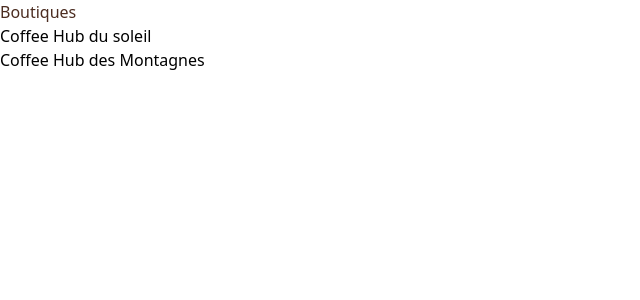
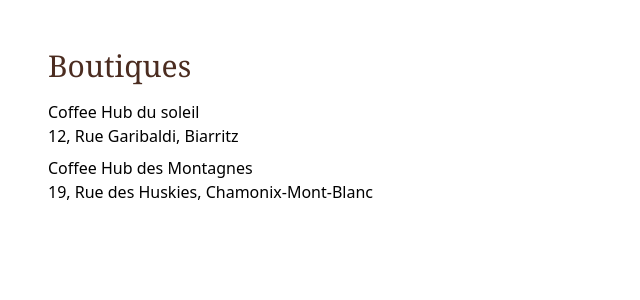
Before and after one commit to Smophmie/coffee_hub, an Angular app: page /shoplist in a window 1280 px wide. Shown: the top 300 px of the page, without its empty margins (0-640 px from the left). Built offline with nearby package versions, Linux system fonts and the light colour scheme; data requests are answered from the project's data file.

Commit message:
display shop list

```diff
--- a/db.json
+++ b/db.json
@@ -11,6 +11,7 @@
             "zipcode": "64200"
           },
           "geo": {
+            "type": "point",
             "coordinates": [
               45.757879,
               4.852517
@@ -29,6 +30,7 @@
             "zipcode": "74400"
           },
           "geo": {
+            "type": "point",
             "coordinates": [
               45.757879,
               4.852517
--- a/src/app/components/shoplist/shoplist.component.html
+++ b/src/app/components/shoplist/shoplist.component.html
@@ -1,6 +1,9 @@
-<h1 class="text-[#4B2C20]">Boutiques</h1>
-<ul>
-  <li *ngFor="let shop of shops">
-    <p>{{ shop.name }}</p>
-  </li>
-</ul>
+<div class="m-12">
+    <h1 class="text-[#4B2C20] text-3xl bold font-serif mb-4">Boutiques</h1>
+    <ul class="space-y-2" *ngIf="shops">
+    <li *ngFor="let shop of shops">
+        <p>{{ shop.name }}</p>
+        <p>{{ shop.location.address.street_number}}, {{ shop.location.address.street}}, {{ shop.location.address.city}}</p>
+    </li>
+    </ul>
+</div>
--- a/src/app/components/shoplist/shoplist.component.ts
+++ b/src/app/components/shoplist/shoplist.component.ts
@@ -2,6 +2,7 @@ import { Component } from '@angular/core';
 import { OnInit } from '@angular/core';
 import { ShopService } from '../../services/shop/shop.service';
 import { NgForOf, NgIf } from '@angular/common';
+import { Shop } from '../../models/shop';
 
 @Component({
   selector: 'app-shoplist',
@@ -15,7 +16,7 @@ export class ShoplistComponent implements OnInit {
     private shopService: ShopService,
   ){};
 
-  shops?: [];
+  shops?: Shop[];
 
   ngOnInit(){
     this.shopService.getShops()
--- /dev/null
+++ b/src/app/interfaces/address.ts
@@ -0,0 +1,6 @@
+export interface IAddress {
+    street_number: number,
+    street: string,
+    city: string,
+    zipcode: number
+}
--- /dev/null
+++ b/src/app/models/shop.ts
@@ -0,0 +1,14 @@
+import { IAddress } from "../interfaces/address";
+
+
+export class Shop {
+    id: string;
+    name: string;
+    location: {address : IAddress}
+
+    constructor(id: string, name: string, location: {address : IAddress}) {
+      this.id = id;
+      this.name = name;
+      this.location = location;
+    }
+  }
```
